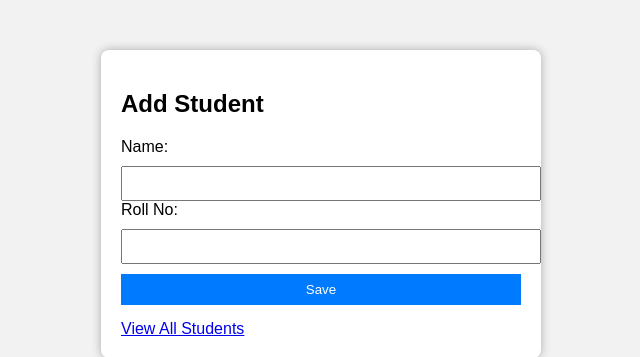
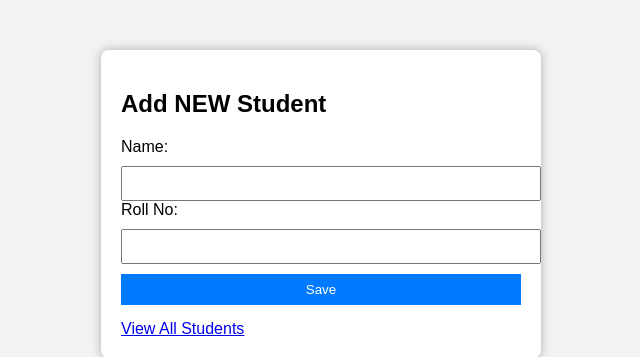
Before and after one commit to DheerenGaud/RDS_APP, a Flask app: page / in a window 1280 px wide. Shown: the top 357 px of the page, without its empty margins (319-959 px from the left). Run offline with Flask 3, Linux system fonts and the light colour scheme.

Commit message:
Update index.html

```diff
--- a/templates/index.html
+++ b/templates/index.html
@@ -7,7 +7,7 @@
 <body>
 
 <div class="container">
-    <h2>Add Student</h2>
+    <h2>Add NEW Student</h2>
 
     <form action="/add" method="POST">
         <label>Name:</label>
```
